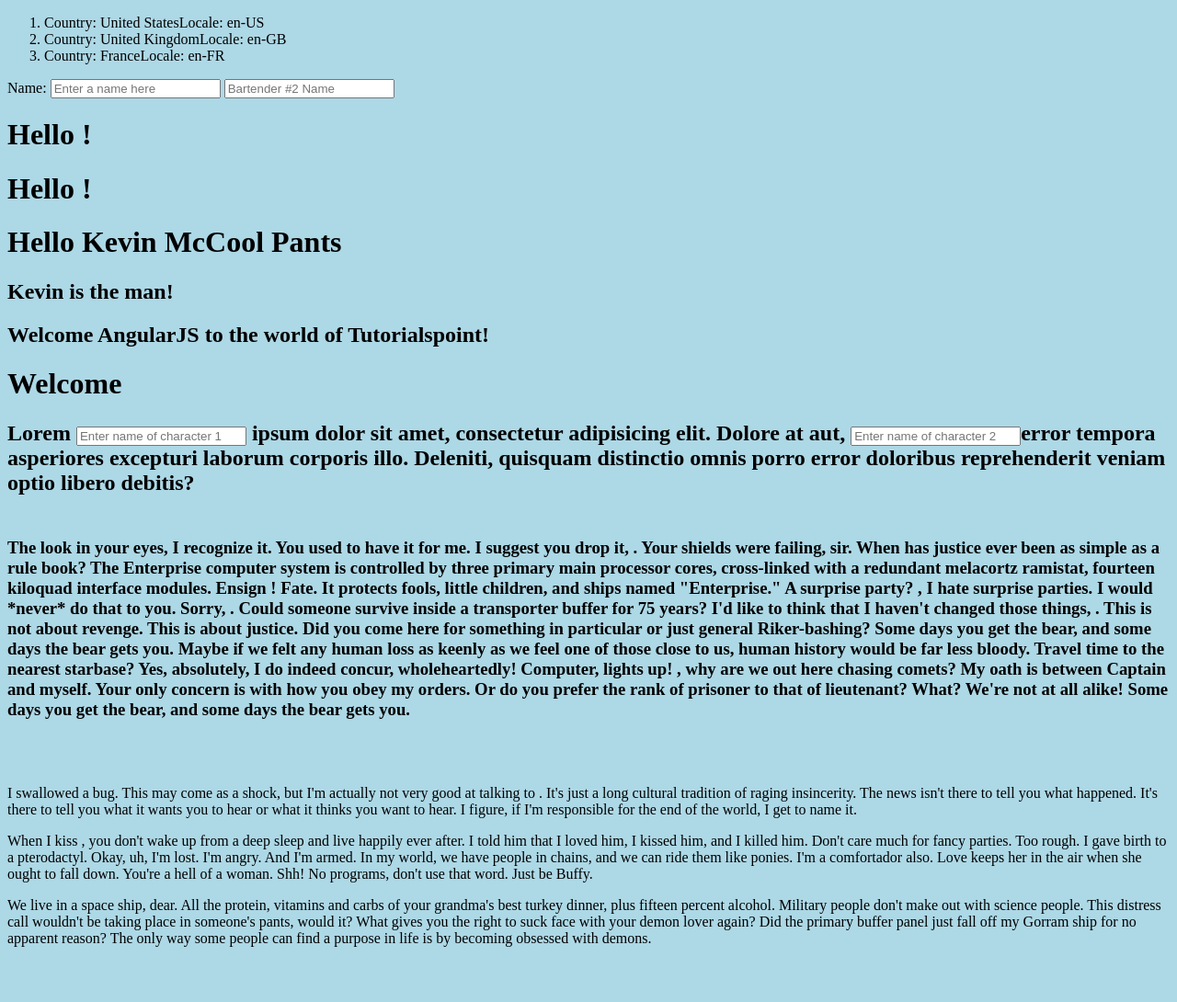
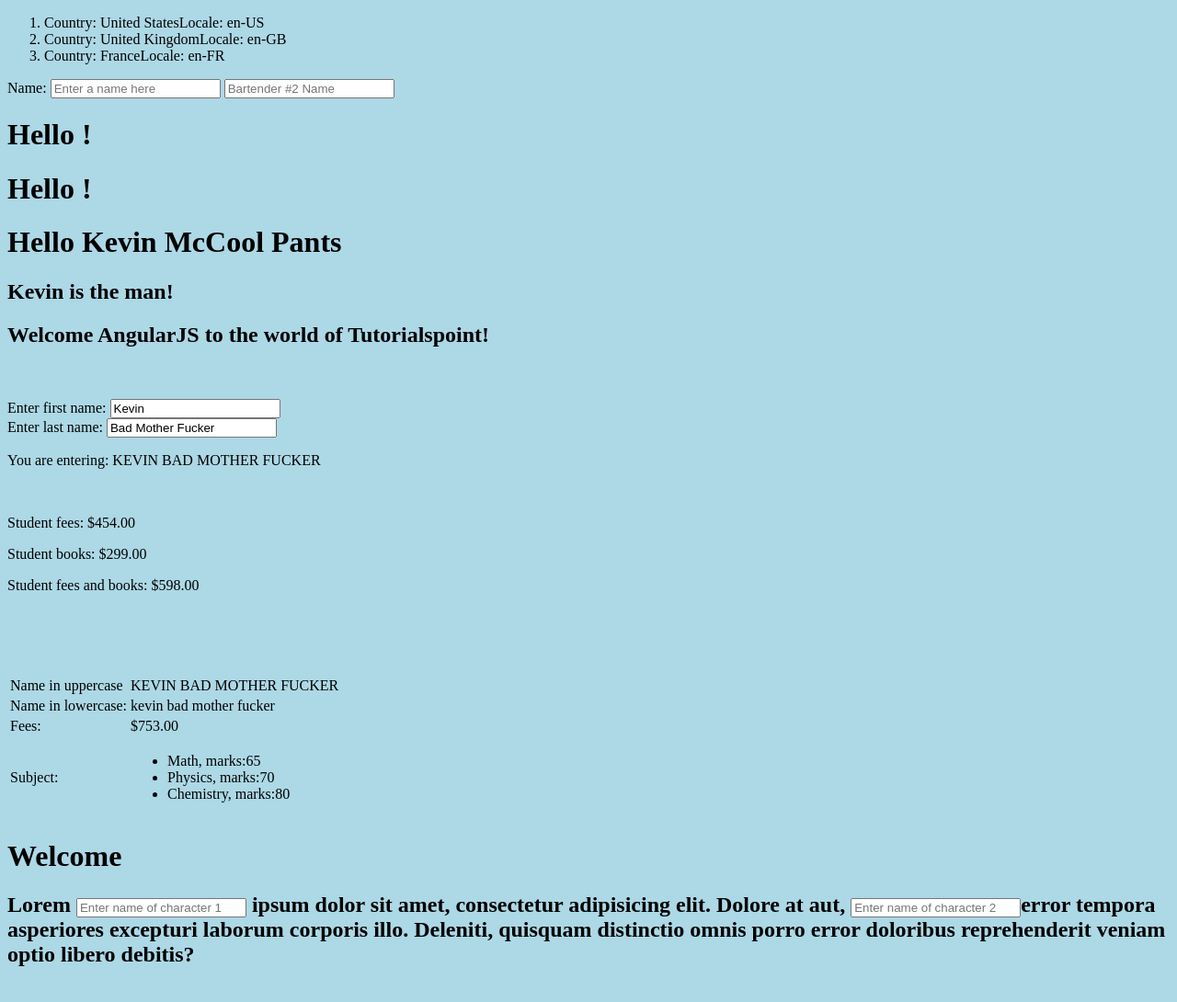
Before and after one commit to kjh311/angular1, a plain HTML site: page index.html in a window 1280 px wide. Shown: the top 1090 px of the page at 92% size. Before the commit the page ends 1046 px from the top, so only its background shows below. Drawn offline with nearby package versions, Linux system fonts and the light colour scheme.

Commit message:
functions in controller

```diff
--- a/index.html
+++ b/index.html
@@ -39,6 +39,45 @@
 
        <div ng-controller = "HelloController" >
          <h2>Welcome {{helloTo.title}} to the world of Tutorialspoint!</h2>
+
+      </br>
+      </br>
+         <label>Enter first name: </label>
+         <input type="text" ng-model="student.firstName"></br>
+         <label>Enter last name: </label>
+         <input type="text" ng-model="student.lastName"></br>
+         <p>You are entering: {{student.fullName() | uppercase}}</p></br>
+         <p>Student fees: {{student.fees | currency}}</p>
+         <p>Student books: {{student.books | currency}}</p>
+         <p>Student fees and books: {{student.books + student.books | currency}}</p>
+      </br>
+      </br>
+      </br>
+      </br>
+      <table border="0">
+         <tr>
+            <td>Name in uppercase </td><td>{{student.fullName() | uppercase}}</td>
+         </tr>
+         <tr>
+            <td>Name in lowercase: </td><td>{{student.fullName() | lowercase}}</td>
+         </tr>
+         <tr>
+            <td>Fees: </td><td>{{student.fees + student.books | currency}}</td>
+         </tr>
+         <tr>
+            <td>Subject: </td>
+
+            <td>
+               <ul>
+                  <li ng-repeat="subject in student.subjects | filter: subjectName | orderBy: 'marks'">
+                     {{subject.name + ', marks:' + subject.marks}}
+                  </li>
+
+               </ul>
+            </td>
+         </tr>
+
+      </table>
       </div>
 
       <div ng-controller = "Controller1">
--- a/js/myapp.controller.js
+++ b/js/myapp.controller.js
@@ -10,4 +10,21 @@ angular.module("myapp", [])
   .controller("HelloController", function($scope){
     $scope.helloTo = {};
     $scope.helloTo.title = "AngularJS";
+    $scope.student = {
+      firstName: "Kevin",
+      lastName: "Bad Mother Fucker",
+      fees: 454,
+      books: 299,
+      subjects:[
+                  {name:'Physics',marks:70},
+                  {name:'Chemistry',marks:80},
+                  {name:'Math',marks:65}
+               ],
+
+      fullName: function() {
+        var studentObject;
+        studentObject = $scope.student;
+        return studentObject.firstName + " " + studentObject.lastName;
+      }
+    };
   });
```
